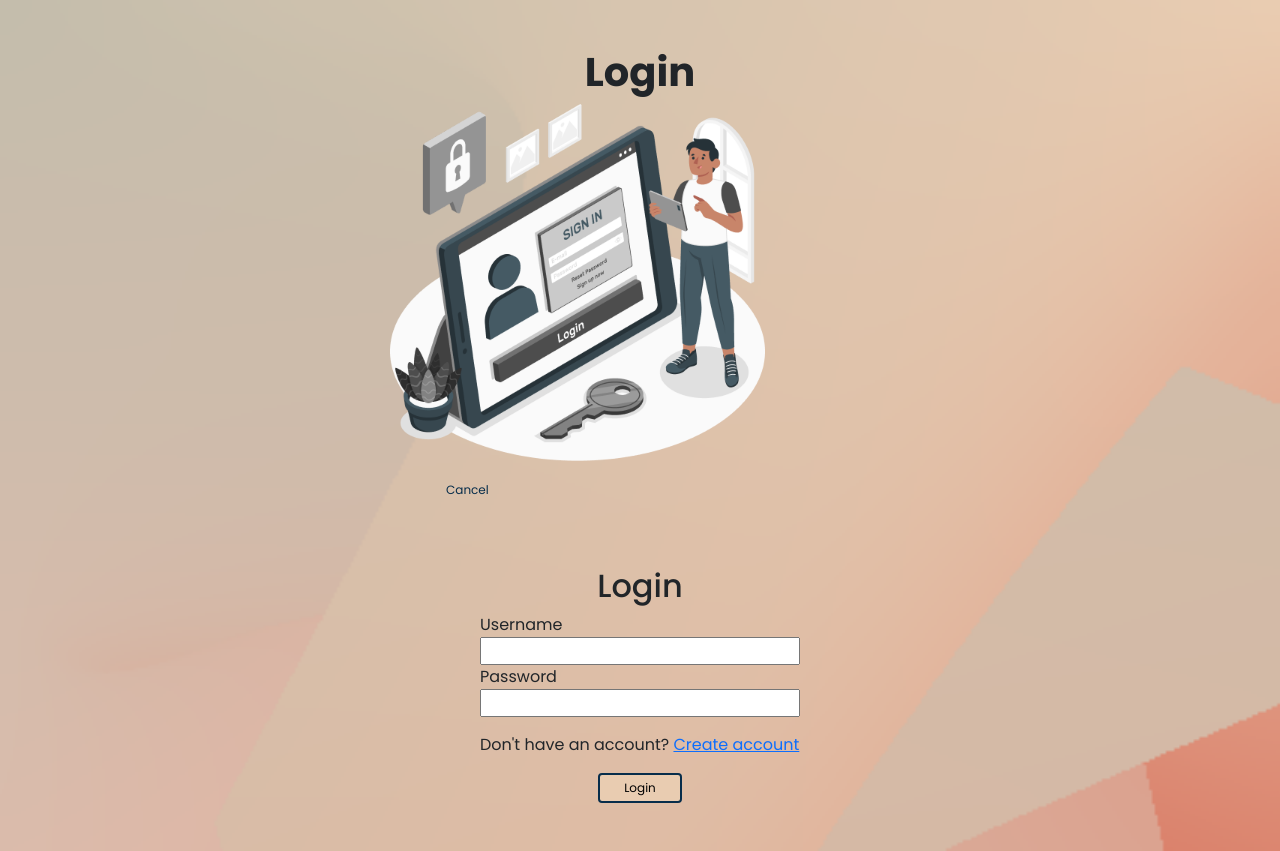
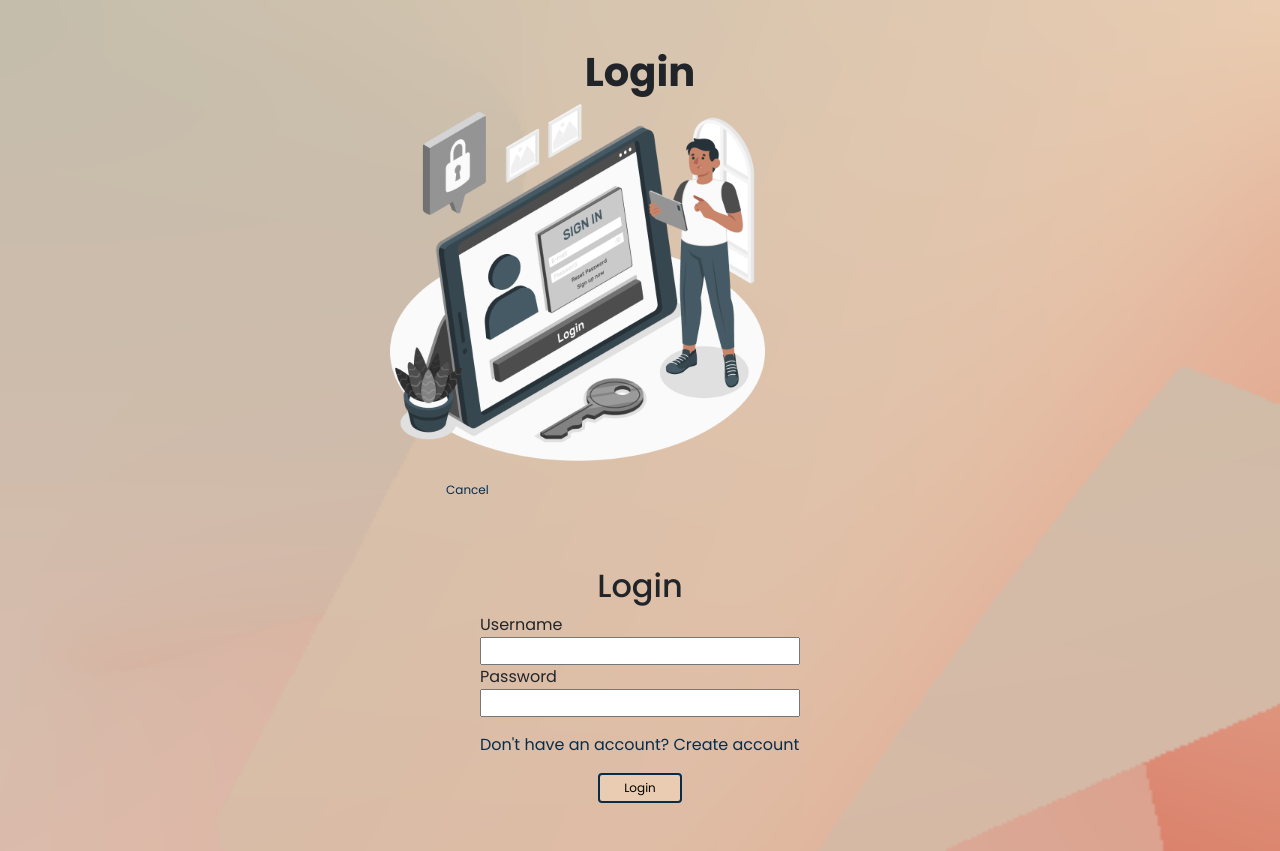
Before and after one commit to tech-4-impact-FE-3/Group-Project-2, a React (Vite) app: page /login in a window 1280 px wide. Built offline with nearby package versions, Linux system fonts and the light colour scheme.

Commit message:
betulin routing

```diff
--- a/src/App.css
+++ b/src/App.css
@@ -230,6 +230,12 @@
 
 .form-login a {
     margin-top: 1rem;
+    text-decoration: none;
+    color: #072D4B;
+}
+
+.form-login a:hover {
+    color: #F9F5F4;
 }
 
 @media only screen and (max-width:1440px) {
--- a/src/pages/Login.jsx
+++ b/src/pages/Login.jsx
@@ -41,7 +41,7 @@ const Login = () => {
                         <input type="text" value={username} onChange={(e) => setUsername(e.target.value)}/>
                         <label htmlFor="password">Password</label>
                         <input type="text" value={password} onChange={(e) => setPassword(e.target.value)}/>
-                        <a>Don't have an account? <Link to={"/register"}>Create account</Link></a>
+                        <Link to={"/register"}><a>Don't have an account? Create account</a></Link>
                         <div className="align-self-center">
                         <LoginButton2 />
                         </div>
```
